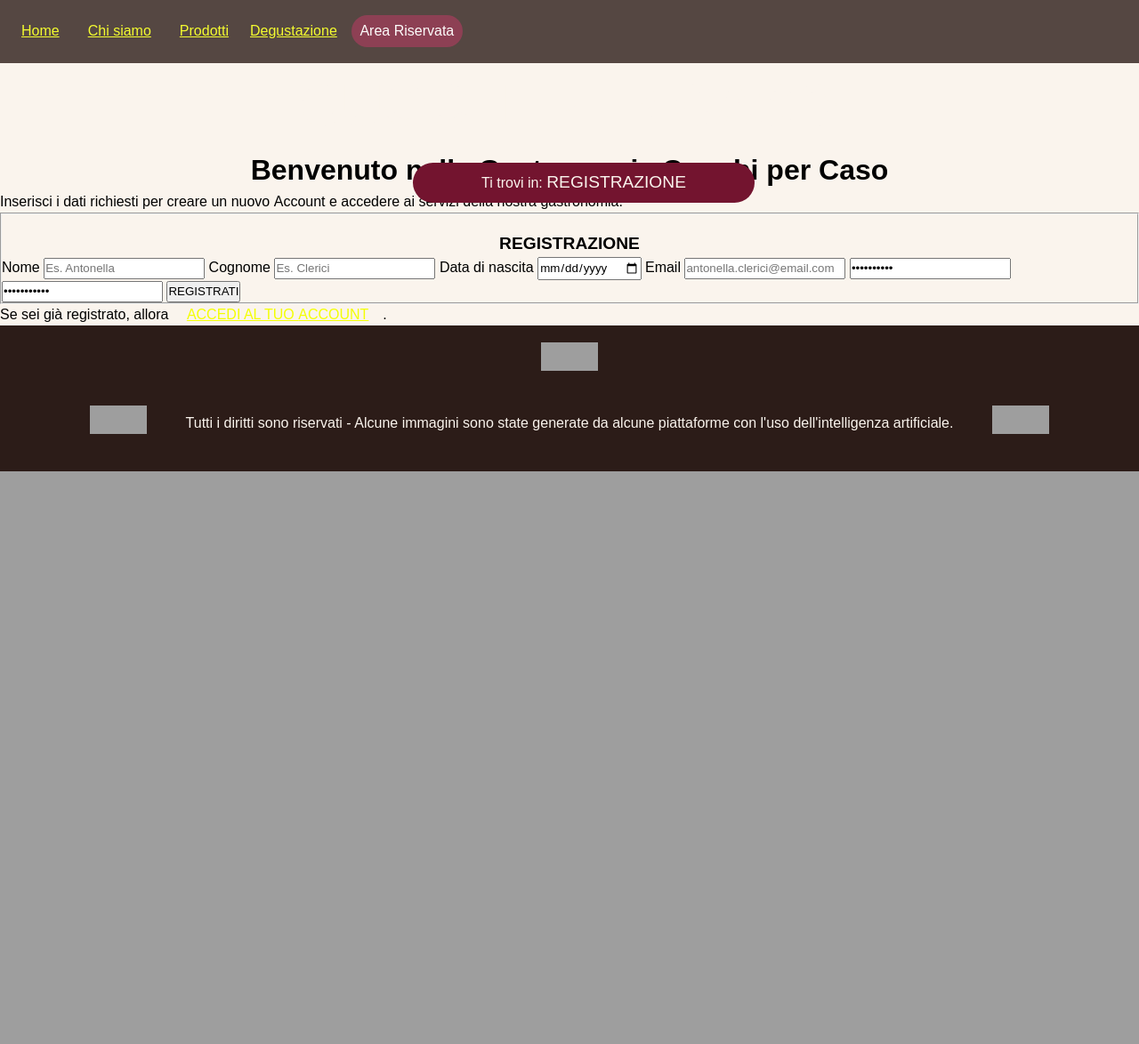
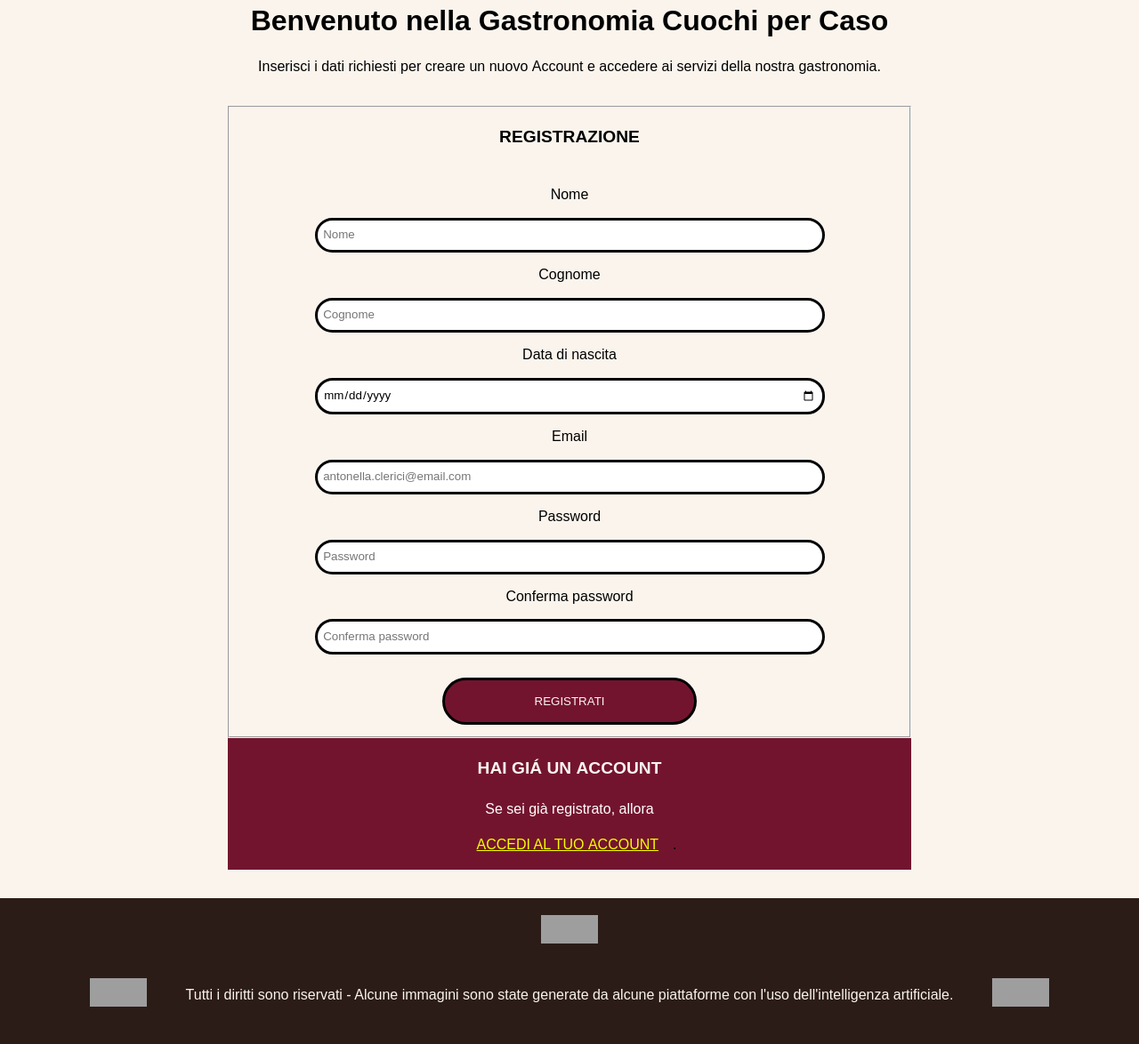
Before and after one commit to GabryMagno/Gastronomy, a PHP site: page /html/register.html in a window 1280 px wide. Shown: the part 561-1735 px from the top of the page at 89% size. Before the commit the page ends 1091 px from the top, so only its background shows below. Run offline with PHP 8.4, Linux system fonts and the light colour scheme; grey boxes are pictures that could not be loaded.

Commit message:
Login e Register

```diff
--- a/source/css/screen.css
+++ b/source/css/screen.css
@@ -487,14 +487,14 @@ div#contacts{
     height: 4em;
 }
 
-/*AREA RISERVATA*/
+/*AREA RISERVATA - LOGIN - REGISTER*/
 
-#sub-title, form h3{
+#sub-title, form.privacy-area h3{
     text-align: center;
     margin-top: 1em;
 }
 
-#login-user{
+#login-user,#register-user{
     display: flex;
     flex-direction: column;
     margin: 2em 0;
@@ -503,12 +503,20 @@ div#contacts{
     justify-content: center;
 }
 
-#login-user form{
+#login-user form,#register-user form{
     width: 60%;
     height: fit-content;
     background-color: var(--bgcolor);
 }
 
+form.privacy-area label{
+    float: left;
+    text-decoration: solid;
+}
+
+form.privacy-area h3{
+    margin-bottom: 2em;
+}
 
 form.privacy-area fieldset{
     display: flex;
@@ -524,7 +532,7 @@ form.privacy-area input{
     padding: 0.5em;
 }
 
-button#submit-login{
+#submit-login,#submit-register{
     background-color: var(--headerbgcolor);
     color: var(--bgcolor);
     border-radius: 2em;
@@ -533,13 +541,13 @@ button#submit-login{
     margin: 1em;
 }
 
-div#to-register{
+div#to-register,div#to-login{
     width: 60%;
     text-align: center;
     background-color: var(--headerbgcolor);
 }
 
-div#to-register h3{
+div#to-register h3, div#to-login h3{
     color: var(--bgcolor);
     margin: 1em 0;
 }
@@ -550,7 +558,7 @@ p.privacy-area{
     margin: 1em 0;
 }
 
-p#register{
+p#register,p#login{
     width: 100%;
     margin: 1em 0;
 }
--- a/source/html/areariservata.html
+++ b/source/html/areariservata.html
@@ -64,10 +64,10 @@
                     <fieldset>
                         <h3><span lang="en">LOGIN</span></h3>
 
-                        <label id="lbl_login_email" for="login_email" class="display-none">Email</label>
+                        <label id="lbl_login_email" for="login_email">Email</label>
                         <input type="email" name="email" id="login_email" required data-msg-required="Inserisci la tua email" data-msg-invalid="L'email inserita non è corretta" placeholder="Email" />
 
-                        <label id="lbl_login_password" for="login_password" class="display-none">Password</label>
+                        <label id="lbl_login_password" for="login_password">Password</label>
                         <input type="password" name="password" id="login_password" required data-msg-required="Inserisci la tua password" placeholder="Password" />
 
                         <button type="submit" id="submit-login" class="choice">ACCEDI</button>
--- a/source/html/register.html
+++ b/source/html/register.html
@@ -13,7 +13,7 @@
 
         <!--- CSS -->
         <link rel="stylesheet" media="screen and (max-width:800px)" href="../css/mobile.css" type="text/css">
-        <link rel="stylesheet" media="screen and (min-width:800px)" href="../css/screen.css" type="text/css">
+        <link rel="stylesheet" media="screen" href="../css/screen.css" type="text/css">
         <link rel="stylesheet" media="print" href="../css/print.css" type="text/css">
 
         <!--- FONT -->
@@ -25,44 +25,51 @@
     <body id="register_body">
 
         <header id="return">
-            <nav id="navigation" aria-label="Aiuti alla navigazione">
-                <ul>
-                    <li><a href="#register_main" class="a_navigation">Vai alla registrazione</a></li>
+            <div id="header">
+                <nav id="navigation" aria-label="dove ti trovi">
+                    <ul id="help-navigaton">
+                        <li><a href="#breadcrumb">Vai a dove ti trovi</a></li>
+                        <li><a href="#menu">Vai alla menu</a></li>
+                        <li><a href="#contents">Vai alla registrazione</a></li>
                     </ul>
                 </nav>
-        </header>
 
                 <nav id="menu" aria-label="menu">
                     <!--Da mettere il menù ad hamburger-->
+                    <img src="../../img/loghi/logo_bianco.png">
                     <ul>
-                    <li><a href="index.html"><span lang="en">Home</span></a></li>
-                    <li><a href="chisiamo.html">Chi siamo</a></li>
-                    <li><a href="prodotti.html">Prodotti</a></li>
-                    <li><a href="degustazione.html">Degustazione</a></li>
-                    <li id="here">Area Riservata</li>
+                        <li><a href="index.html"><span lang="en">HOME</span></a></li>
+                        <li><a href="prodotti.html">PRODOTTI</a></li>
+                        <li><a href="degustazione.html">DEGUSTAZIONE</a></li>
+                        <li><a href="chisiamo.html">CHI SIAMO</a></li>
+                        <li id="here">LOGIN</a></li>
                     </ul>
                 </nav>
 
                 <h1 id="title">CUOCHI PER CASO</h1>
 
                 <nav id="breadcrumb">
-            <p>Ti trovi in: <span lang="en" id="current-path">REGISTRAZIONE</span><p>
+                    <p>Sei in : <span id="current-path">REGISTRAZIONE</span><p>
                 </nav>
 
-        <main id="register_main">
+            </div>
+        </header>
+
+        <main id="register-main">
             <h1>Benvenuto nella Gastronomia Cuochi per Caso</h1>
-            <p>Inserisci i dati richiesti per creare un nuovo <span lang="en">Account</span> e accedere ai servizi della nostra gastronomia.</p>
+            <p id="sub-title">Inserisci i dati richiesti per creare un nuovo <span lang="en">Account</span> e accedere ai servizi della nostra gastronomia.</p>
 
-            <form id="register_form" method="post" action="register.php">
+            <div id="register-user">
+                <form id="register-form" class="privacy-area" method="post" action="register.php">
                     <fieldset>
                         <h3>REGISTRAZIONE</h3>
                         <!--- id (auto), email, password, nome, cognome, data_nascita, data_iscrizione (auto), url immagine (auto inizio)-->
 
                         <label id="lbl_register_nome" for="register_nome">Nome</label>
-                    <input id="register_nome" class="register_input" type="text" name="nome" required data-msg-required="Inserisci il tuo nome" placeholder="Es. Antonella" />
+                        <input id="register_nome" class="register_input" type="text" name="nome" required data-msg-required="Inserisci il tuo nome" placeholder="Nome" />
 
                         <label id="lbl_register_cognome" for="register_cognome">Cognome</label>
-                    <input id="register_cognome" class="register_input" type="text" name="cognome" required data-msg-required="Inserisci il tuo cognome" placeholder="Es. Clerici" />
+                        <input id="register_cognome" class="register_input" type="text" name="cognome" required data-msg-required="Inserisci il tuo cognome" placeholder="Cognome" />
 
                         <label id="lbl_register_datanascita" for="register_datanascita">Data di nascita</label>
                         <input id="register_datanascita" class="register_input" type="date" name="data" required data-msg-required="Inserisci la tua data di nascita" />
@@ -70,17 +77,20 @@
                         <label id="lbl_register_email" for="register_email"><span lang="en">Email</span></label>
                         <input type="email" name="email" id="register_email" required data-msg-required="Inserisci la tua email" data-msg-invalid="L'email inserita non è corretta" placeholder="antonella.clerici@email.com" />
 
-                    <label id="lbl_register_password" for="register_password"></label>
-                    <input type="password" name="password" id="register_password" required data-msg-required="Inserisci la tua password" value="[password]" placeholder="Lunghezza minima 8 caratteri" />
+                        <label id="lbl_register_password" for="register_password"><span lang="en">Password</span></label>
+                        <input type="password" name="password" id="register_password" required data-msg-required="Inserisci la tua password" placeholder="Password" />
 
-                    <label id="lbl_register_password2" for="register_password2"></label>
-                    <input type="password" name="password" id="register_password2" required data-msg-required="Reinserisci la tua password" value="[password2]" placeholder="Lunghezza minima 8 caratteri" />
+                        <label id="lbl_register_password2" for="register_password2">Conferma <span lang="en">password</span></label>
+                        <input type="password" name="password" id="register_password2" required data-msg-required="Reinserisci la tua password" placeholder="Conferma password" />
 
-                    <button id="btn_registra" type="submit">REGISTRATI</button>
+                        <button id="submit-register" class="choice" type="submit">REGISTRATI</button>
                     </fieldset>
                 </form>
-
-            <p>Se sei gi&agrave; registrato, allora <a href="login.html">ACCEDI AL TUO <span lang="en">ACCOUNT</span></a>.</p>
+                <div id="to-login">
+                    <h3>HAI GI&#193 UN <span lang="en">ACCOUNT</span></h3>
+                    <p class="privacy-area">Se sei gi&agrave; registrato, allora</p>
+                    <p id="login"><a href="areariservata.html">ACCEDI AL TUO <span lang="en">ACCOUNT</span></a>.</p>
+                </div>
 
         </main>
         <footer>
```
Lines whose indentation alone changed are shown as unchanged.
